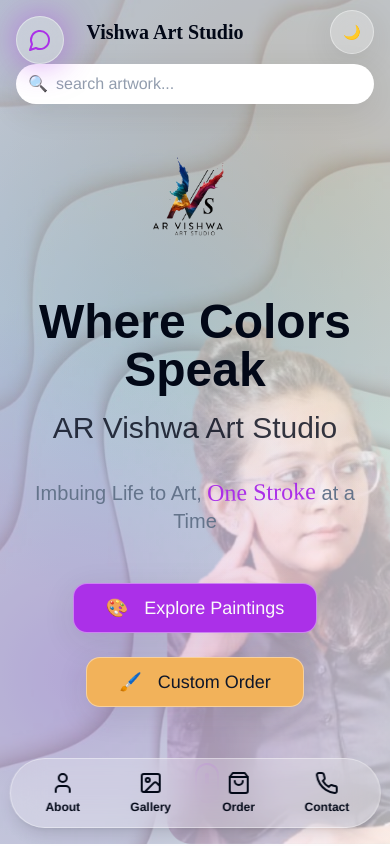
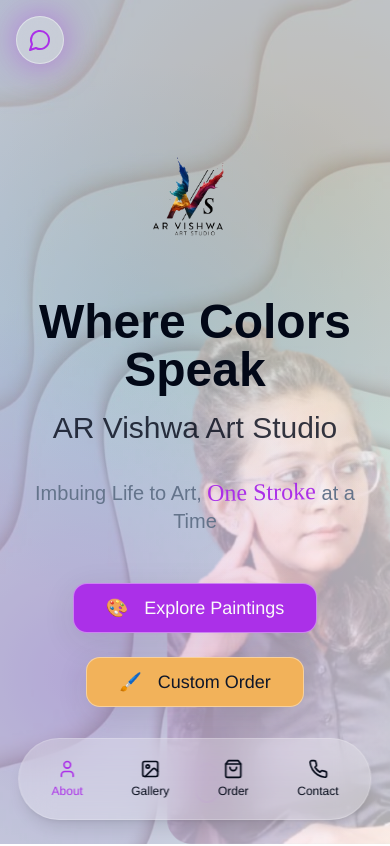
Before and after one commit to prachikotadia/ar-vishwa-art-glass, a React (Vite) app: page / in a window 390 px wide. Shown: the top 846 px of the page. Built offline with nearby package versions, Linux system fonts and the light colour scheme; a web font is replaced by a local one.

Commit message:
Refactor: Implement bottom navigation bar
Replaced the top navigation with a bottom, pill-shaped, icon-based navigation bar with glassmorphism, responsive design, and accessibility features. Removed the "Vishwa Art Studio" text.

```diff
--- a/src/components/Navigation.tsx
+++ b/src/components/Navigation.tsx
@@ -1,54 +1,10 @@
 
-import { useState, useEffect } from 'react';
-import { Button } from '@/components/ui/button';
-import SearchAutocomplete from '@/components/SearchAutocomplete';
-import type { SearchableItem } from '@/utils/searchUtils';
 import { User, Image, ShoppingBag, Phone } from 'lucide-react';
+import { useLocation } from 'react-router-dom';
 
-interface NavigationProps {
-  onSearch: (query: string) => void;
-}
-
-const Navigation = ({ onSearch }: NavigationProps) => {
-  const [theme, setTheme] = useState<'light' | 'dark'>('light');
-  const [isScrolled, setIsScrolled] = useState(false);
-
-  useEffect(() => {
-    // Load theme from localStorage or system preference
-    const savedTheme = localStorage.getItem('theme') as 'light' | 'dark';
-    const systemTheme = window.matchMedia('(prefers-color-scheme: dark)').matches ? 'dark' : 'light';
-    const initialTheme = savedTheme || systemTheme;
-
-    setTheme(initialTheme);
-    document.documentElement.setAttribute('data-theme', initialTheme);
-  }, []);
-
-  useEffect(() => {
-    const handleScroll = () => {
-      setIsScrolled(window.scrollY > 50);
-    };
-
-    window.addEventListener('scroll', handleScroll);
-    return () => window.removeEventListener('scroll', handleScroll);
-  }, []);
-
-  const toggleTheme = () => {
-    const newTheme = theme === 'light' ? 'dark' : 'light';
-    setTheme(newTheme);
-    document.documentElement.setAttribute('data-theme', newTheme);
-    localStorage.setItem('theme', newTheme);
-  };
-
-  const handleSearchSelect = (item: SearchableItem) => {
-    // Handle selection of autocomplete item
-    console.log('Selected item:', item);
-
-    // Scroll to gallery section when item is selected
-    const galleryElement = document.getElementById('gallery');
-    if (galleryElement) {
-      galleryElement.scrollIntoView({ behavior: 'smooth' });
-    }
-  };
+const Navigation = () => {
+  const location = useLocation();
+  const currentPath = location.pathname;
 
   const scrollToSection = (sectionId: string) => {
     const element = document.getElementById(sectionId);
@@ -57,111 +13,72 @@ const Navigation = ({ onSearch }: NavigationProps) => {
     }
   };
 
+  const navigationItems = [
+    {
+      id: 'about',
+      icon: User,
+      label: 'About',
+      onClick: () => scrollToSection('hero'),
+      isActive: currentPath === '/' || currentPath === '/about'
+    },
+    {
+      id: 'gallery',
+      icon: Image,
+      label: 'Gallery',
+      onClick: () => scrollToSection('gallery'),
+      isActive: false
+    },
+    {
+      id: 'order',
+      icon: ShoppingBag,
+      label: 'Order',
+      onClick: () => scrollToSection('custom-order'),
+      isActive: false
+    },
+    {
+      id: 'contact',
+      icon: Phone,
+      label: 'Contact',
+      onClick: () => scrollToSection('contact'),
+      isActive: false
+    }
+  ];
+
   return (
-    <>
-      <nav className={`fixed top-0 left-0 right-0 z-40 transition-all duration-300 ${
-        isScrolled ? 'glass-strong backdrop-blur-lg' : 'bg-transparent'
-      }`}>
-        <div className="container mx-auto px-4">
-          <div className="flex items-center justify-between h-16">
-            {/* Brand Name - Centered for mobile, left for desktop */}
-            <div className="flex-1 flex justify-center md:justify-start">
-              <div
-                className="cursor-pointer group"
-                onClick={() => window.scrollTo({ top: 0, behavior: 'smooth' })}
-              >
-                <span className="font-handwritten font-bold text-xl md:text-2xl text-foreground hover:text-primary transition-colors">
-                  Vishwa Art Studio
-                </span>
-              </div>
-            </div>
-
-            {/* Desktop Navigation Links */}
-            <div className="hidden md:flex items-center space-x-8">
-              <button
-                onClick={() => scrollToSection('hero')}
-                className="text-foreground hover:text-primary transition-colors duration-300 font-medium"
-              >
-                About
-              </button>
-              <button
-                onClick={() => scrollToSection('gallery')}
-                className="text-foreground hover:text-primary transition-colors duration-300 font-medium"
-              >
-                Gallery
-              </button>
-              <button
-                onClick={() => scrollToSection('custom-order')}
-                className="text-foreground hover:text-primary transition-colors duration-300 font-medium"
-              >
-                Order
-              </button>
-              <button
-                onClick={() => scrollToSection('contact')}
-                className="text-foreground hover:text-primary transition-colors duration-300 font-medium"
-              >
-                Contact
-              </button>
-            </div>
-
-            {/* Search Bar and Theme Toggle */}
-            <div className="flex items-center space-x-4">
-              {/* Desktop Search Bar */}
-              <div className="hidden sm:block">
-                <SearchAutocomplete
-                  onSearch={onSearch}
-                  onSelectItem={handleSearchSelect}
-                  className="w-48"
-                  placeholder="search artwork..."
-                />
-              </div>
-
-              {/* Theme Toggle */}
-              <Button
-                variant="ghost"
-                size="sm"
-                onClick={toggleTheme}
-                className="glass w-10 h-10 rounded-full p-0 hover:animate-pulse"
-                aria-label={`Switch to ${theme === 'light' ? 'dark' : 'light'} theme`}
-              >
-                {theme === 'light' ? '🌙' : '☀️'}
-              </Button>
-            </div>
-          </div>
-
-          {/* Mobile Search Bar */}
-          <div className="sm:hidden pb-4">
-            <SearchAutocomplete
-              onSearch={onSearch}
-              onSelectItem={handleSearchSelect}
-              placeholder="search artwork..."
-            />
-          </div>
-        </div>
-      </nav>
-
-      {/* Mobile Bottom Navigation Bar */}
-      <div className="fixed bottom-4 left-1/2 transform -translate-x-1/2 z-50 w-[95vw] max-w-md md:hidden">
-        <div className="glass backdrop-blur-lg rounded-full flex justify-around items-center py-3 px-2 shadow-lg">
-          <button onClick={() => scrollToSection('hero')} className="flex flex-col items-center text-foreground font-semibold focus:outline-none">
-            <User className="w-6 h-6 mb-1" />
-            <span className="text-xs">About</span>
-          </button>
-          <button onClick={() => scrollToSection('gallery')} className="flex flex-col items-center text-foreground font-semibold focus:outline-none">
-            <Image className="w-6 h-6 mb-1" />
-            <span className="text-xs">Gallery</span>
-          </button>
-          <button onClick={() => scrollToSection('custom-order')} className="flex flex-col items-center text-foreground font-semibold focus:outline-none">
-            <ShoppingBag className="w-6 h-6 mb-1" />
-            <span className="text-xs">Order</span>
-          </button>
-          <button onClick={() => scrollToSection('contact')} className="flex flex-col items-center text-foreground font-semibold focus:outline-none">
-            <Phone className="w-6 h-6 mb-1" />
-            <span className="text-xs">Contact</span>
-          </button>
+    <nav className="fixed bottom-6 left-1/2 transform -translate-x-1/2 z-50">
+      <div className="glass backdrop-blur-lg rounded-full px-6 py-3 shadow-lg border border-white/20">
+        <div className="flex items-center space-x-8">
+          {navigationItems.map(({ id, icon: Icon, label, onClick, isActive }) => (
+            <button
+              key={id}
+              onClick={onClick}
+              className={`
+                flex flex-col items-center justify-center
+                min-w-[48px] min-h-[48px] p-2
+                transition-all duration-300 ease-in-out
+                hover:scale-110 hover:bg-white/10 rounded-lg
+                focus:outline-none focus:ring-2 focus:ring-primary/50
+                ${isActive ? 'text-primary' : 'text-foreground hover:text-primary'}
+              `}
+              aria-label={`Go to ${label} section`}
+            >
+              <Icon
+                className={`
+                  w-5 h-5 mb-1 transition-all duration-300
+                  ${isActive ? 'text-primary' : 'text-foreground'}
+                `}
+              />
+              <span className={`
+                text-xs font-medium transition-all duration-300
+                ${isActive ? 'text-primary' : 'text-foreground'}
+              `}>
+                {label}
+              </span>
+            </button>
+          ))}
         </div>
       </div>
-    </>
+    </nav>
   );
 };
 
--- a/src/index.css
+++ b/src/index.css
@@ -164,6 +164,39 @@
     backdrop-filter: blur(40px);
     border: 1px solid hsl(var(--glass-border));
     box-shadow: 0 12px 40px hsl(var(--glass-shadow));
+  }
+
+  /* Bottom Navigation Specific Styles */
+  .bottom-nav-glass {
+    background: linear-gradient(
+      135deg,
+      rgba(255, 255, 255, 0.8),
+      rgba(255, 255, 255, 0.6)
+    );
+    backdrop-filter: blur(20px);
+    border: 1px solid rgba(255, 255, 255, 0.3);
+    box-shadow:
+      0 8px 32px rgba(0, 0, 0, 0.1),
+      0 2px 8px rgba(0, 0, 0, 0.05),
+      inset 0 1px 0 rgba(255, 255, 255, 0.5);
+  }
+
+  [data-theme="dark"] .bottom-nav-glass {
+    background: linear-gradient(
+      135deg,
+      rgba(0, 0, 0, 0.8),
+      rgba(0, 0, 0, 0.6)
+    );
+    border: 1px solid rgba(255, 255, 255, 0.2);
+    box-shadow:
+      0 8px 32px rgba(0, 0, 0, 0.3),
+      0 2px 8px rgba(0, 0, 0, 0.2),
+      inset 0 1px 0 rgba(255, 255, 255, 0.1);
+  }
+
+  /* Content spacing for bottom nav */
+  body {
+    padding-bottom: env(safe-area-inset-bottom, 0);
   }
 
   /* Essential Animations Only */
--- a/src/pages/Index.tsx
+++ b/src/pages/Index.tsx
@@ -15,17 +15,13 @@ import About from './About';
 const Index = () => {
   const [searchQuery, setSearchQuery] = useState('');
 
-  const handleSearch = (query: string) => {
-    setSearchQuery(query);
-  };
-
   return (
-    <div className="min-h-screen bg-background">
+    <div className="min-h-screen bg-background pb-24">
       <ErrorBoundary>
         <ChatBot />
       </ErrorBoundary>
       <ErrorBoundary>
-        <Navigation onSearch={handleSearch} />
+        <Navigation />
       </ErrorBoundary>
       <main>
         <ErrorBoundary>
```
